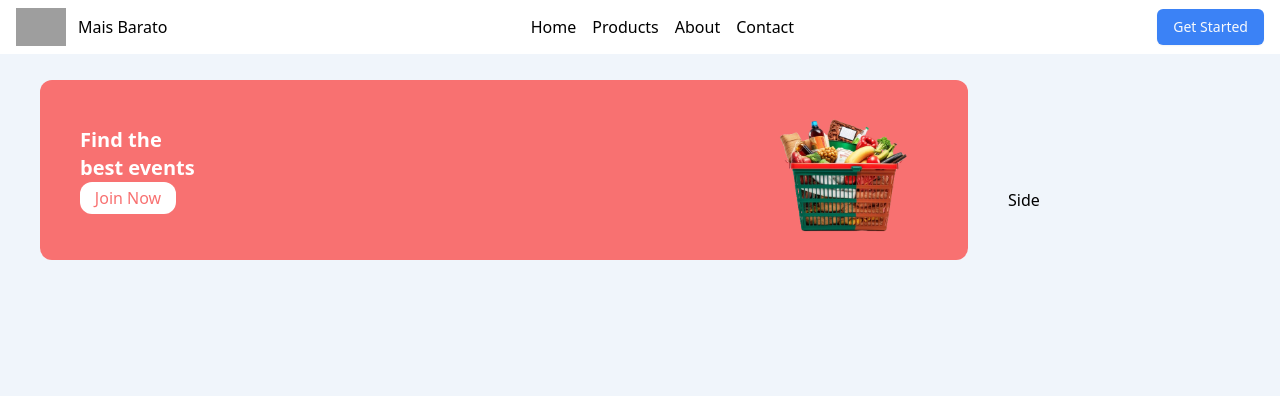
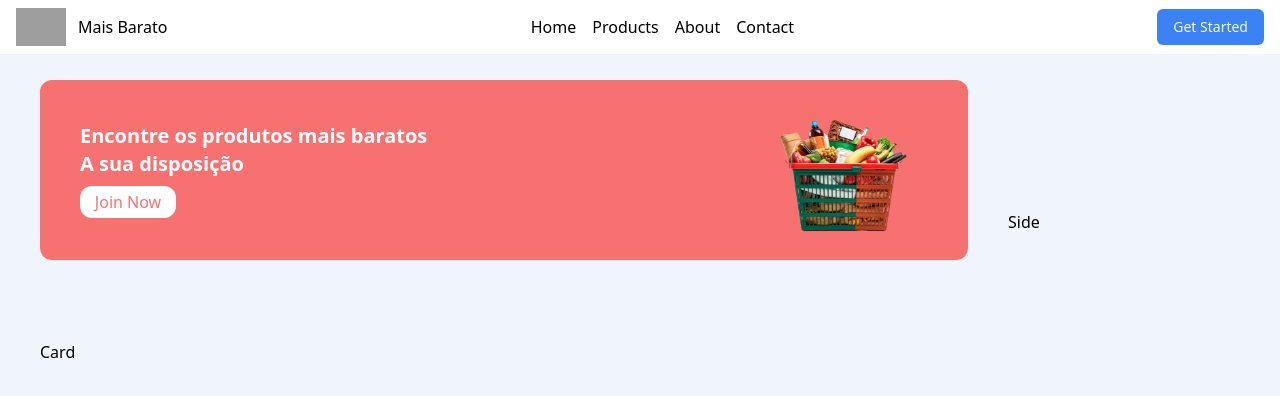
Before and after one commit to Egnoel/projetoFinal, a Next.js app in the folder frontend/: page / in a window 1280 px wide. Shown: the top 396 px of the page. Built offline with nearby package versions, Linux system fonts and the light colour scheme; no server answers; grey boxes are pictures that could not be loaded.

Commit message:
some changes

```diff
--- a/frontend/app/component/Banner.js
+++ b/frontend/app/component/Banner.js
@@ -5,9 +5,11 @@ const Banner = () => {
     <div className="flex flex-col gap-4 h-60 ">
       <div className="flex items-center justify-between w-full px-10 bg-red-400 rounded-xl h-3/4">
         <div>
-          <p className="text-xl font-semibold text-white">Find the</p>
-          <p className="text-xl font-semibold text-white">best events</p>
-          <button className="w-24 h-8 text-red-400 bg-white rounded-xl">
+          <p className="text-xl font-semibold text-white">
+            Encontre os produtos mais baratos
+          </p>
+          <p className="text-xl font-semibold text-white">A sua disposição</p>
+          <button className="w-24 h-8 mt-2 text-red-400 bg-white rounded-xl">
             Join Now
           </button>
         </div>
--- /dev/null
+++ b/frontend/app/component/Card.js
@@ -0,0 +1,11 @@
+import React from 'react';
+
+const Card = () => {
+  return (
+    <div>
+      <p>Card</p>
+    </div>
+  );
+};
+
+export default Card;
--- /dev/null
+++ b/frontend/app/component/CardList.js
@@ -0,0 +1,12 @@
+import React from 'react';
+import Card from './Card';
+
+const CardList = () => {
+  return (
+    <div className="flex flex-wrap w-full">
+      <Card />
+    </div>
+  );
+};
+
+export default CardList;
--- a/frontend/app/page.js
+++ b/frontend/app/page.js
@@ -1,13 +1,15 @@
 import Image from 'next/image';
 import Banner from './component/Banner';
+import CardList from './component/CardList';
 
 export default function Home() {
   return (
     <div className="flex flex-row items-center gap-10 py-20">
       <div className="flex flex-col w-4/5 h-full gap-5">
         <Banner />
+        <CardList />
       </div>
-      <div className="flex flex-col w-1/5 gap-10 ">
+      <div className="flex flex-col w-1/5 h-full gap-10 ">
         <p>Side</p>
       </div>
     </div>
```
